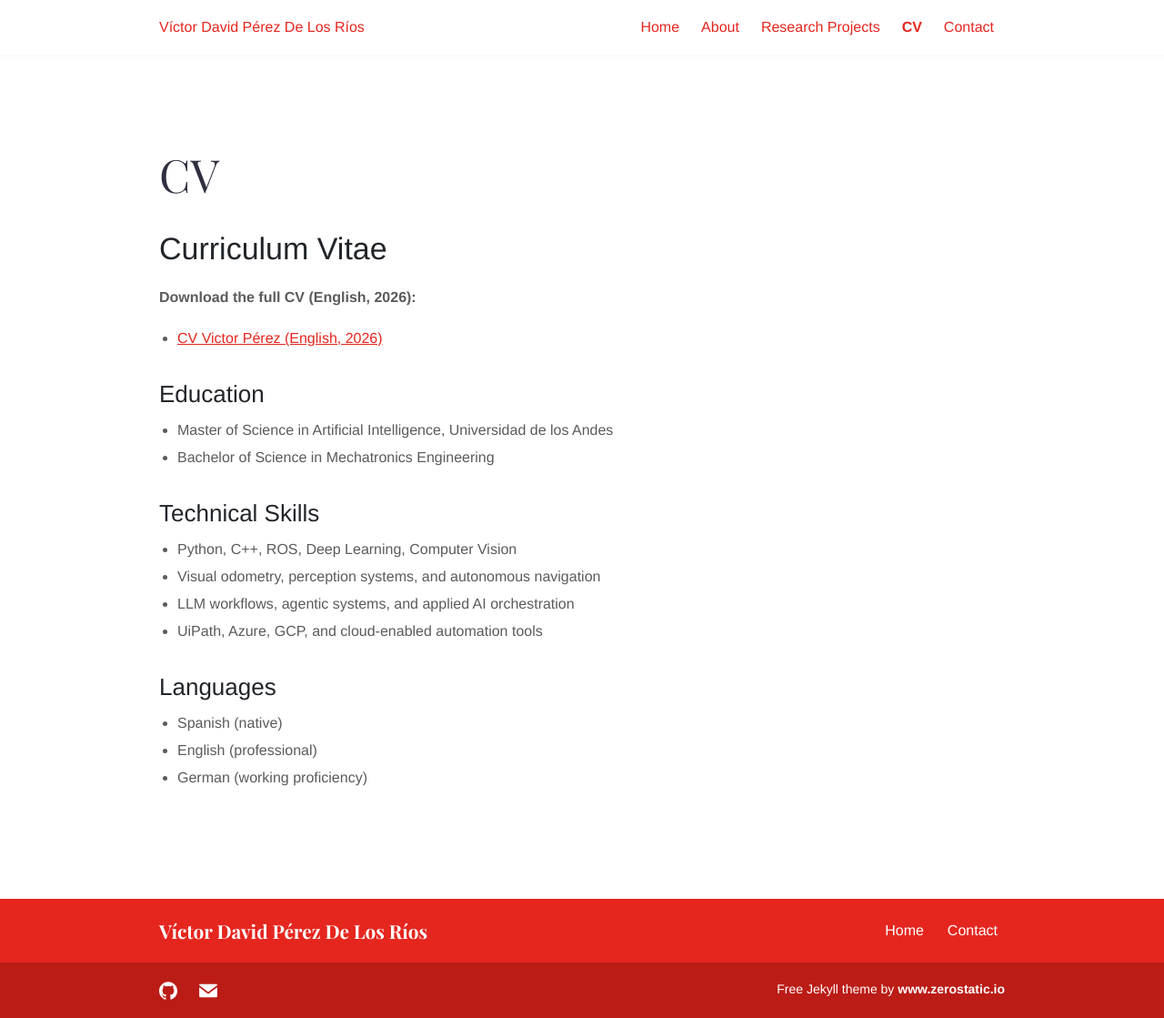
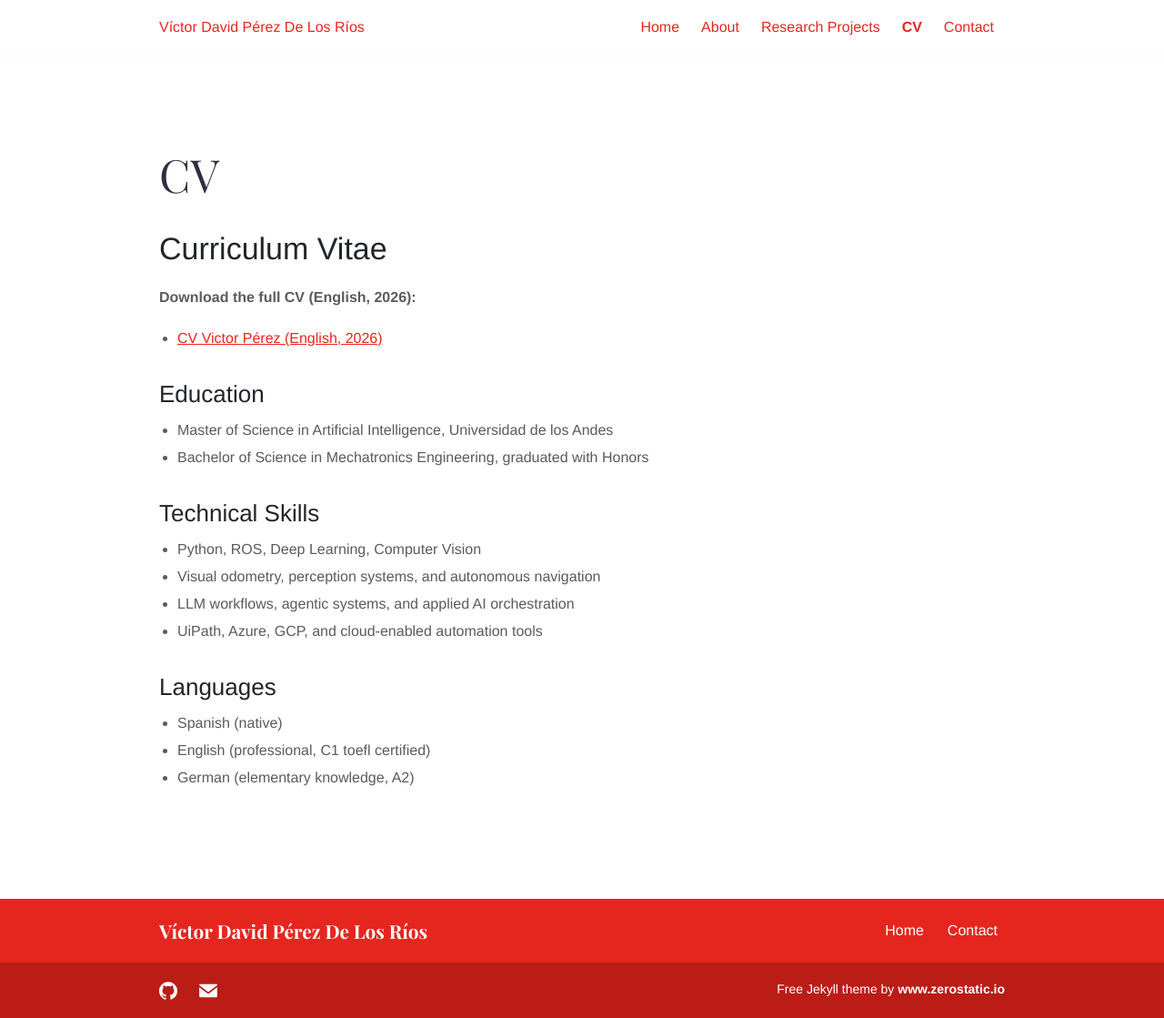
Before and after one commit to victordpd19/victordpd19.github.io, a Jekyll site: the page built from cv.md, in a window 1280 px wide. Shown: the whole page at 91% size. Built offline with Jekyll 4.4.1, drawn with Linux system fonts in a browser that asks for light colours.

```diff
--- a/cv.md
+++ b/cv.md
@@ -14,11 +14,11 @@ bodyClass: page-cv
 ## Education
 
 - Master of Science in Artificial Intelligence, Universidad de los Andes
-- Bachelor of Science in Mechatronics Engineering
+- Bachelor of Science in Mechatronics Engineering, graduated with Honors
 
 ## Technical Skills
 
-- Python, C++, ROS, Deep Learning, Computer Vision
+- Python, ROS, Deep Learning, Computer Vision
 - Visual odometry, perception systems, and autonomous navigation
 - LLM workflows, agentic systems, and applied AI orchestration
 - UiPath, Azure, GCP, and cloud-enabled automation tools
@@ -26,5 +26,5 @@ bodyClass: page-cv
 ## Languages
 
 - Spanish (native)
-- English (professional)
-- German (working proficiency)
+- English (professional, C1 toefl certified)
+- German (elementary knowledge, A2)
```
Also changed, not shown: about.md (+1 -1 lines).
